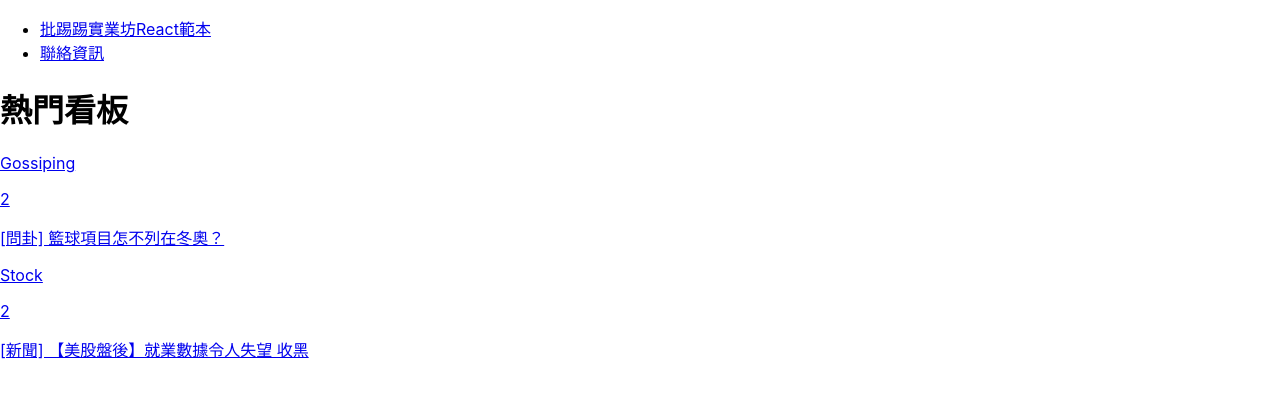
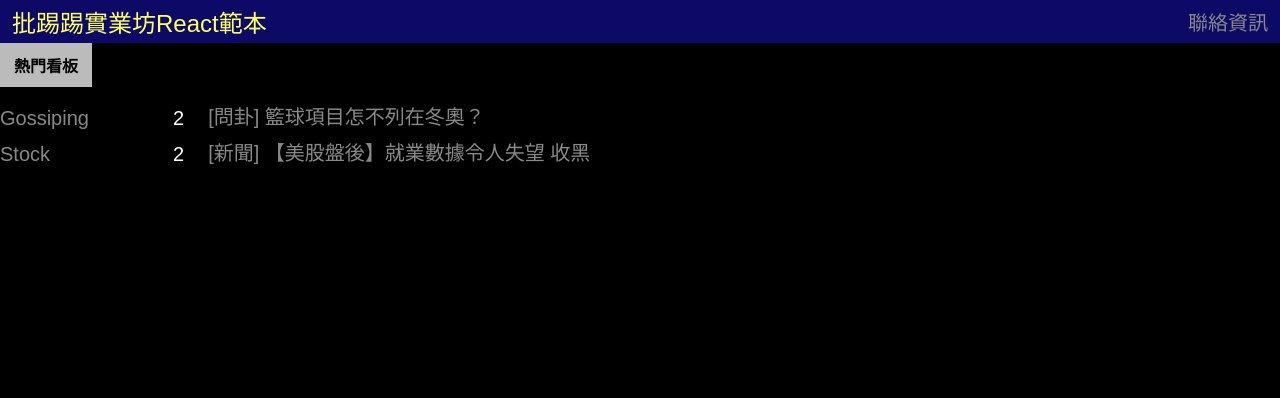
Before and after one commit to charlie-yen-rock/ptt-react-protfolio, a React (Create React App) app: page / in a window 1280 px wide. Shown: the top 398 px of the page. Built offline with nearby package versions, Linux system fonts and the light colour scheme.

Commit message:
write css App and Topic

```diff
--- a/src/App.css
+++ b/src/App.css
@@ -1,38 +1,65 @@
-.App {
-  text-align: center;
+* {
+	font-family: sans-serif;
+	font-size: 20px;
+	background-color: #000;
+	color: white;
+}
+.nav * {
+	background-color: #0c0a66;
+}
+.nav ul {
+	display: flex;
+	flex-direction: row;
+	justify-content: space-between;
+	align-items: center;
+	list-style-type: none;
+	padding: 4px 0;
+	margin: 0 auto;
+}
+.nav a {
+	text-decoration: none;
+	color: #888;
+	padding: 0 12px;
 }
 
-.App-logo {
-  height: 40vmin;
-  pointer-events: none;
+.nav #logo a {
+	color: #ffff66;
+	font-size: 24px;
 }
 
-@media (prefers-reduced-motion: no-preference) {
-  .App-logo {
-    animation: App-logo-spin infinite 20s linear;
-  }
+.topics h1 {
+	background-color: #bbb;
+	color: #000;
+	display: inline-block;
+	padding: 10px 14px;
+	margin-top: 0;
+	font-size: 16px;
 }
 
-.App-header {
-  background-color: #282c34;
-  min-height: 100vh;
-  display: flex;
-  flex-direction: column;
-  align-items: center;
-  justify-content: center;
-  font-size: calc(10px + 2vmin);
-  color: white;
+.titleGroup * {
+	text-decoration: none;
+	font-size: 20px;
+}
+.titleGroup {
+	padding-top: 16px;
+}
+.topic {
+	display: flex;
+	flex-direction: row;
+	align-items: end;
+	height: 36px;
 }
 
-.App-link {
-  color: #61dafb;
+.topic .topicName {
+	width: 173px;
+	color: #888;
+}
+.topic .number {
+	padding: 0 24px 0 0;
+	text-align: right;
+	color: white;
 }
 
-@keyframes App-logo-spin {
-  from {
-    transform: rotate(0deg);
-  }
-  to {
-    transform: rotate(360deg);
-  }
+.topic .title {
+	color: #888;
 }
--- a/src/app/App.js
+++ b/src/app/App.js
@@ -1,4 +1,4 @@
-//import "../App.css";
+import "../App.css";
 import Topics from "../features/topics/Topics";
 import Articles from "../features/articles/Articles";
 import { ArticleContent } from "../features/articles/ArticleContent";
@@ -9,8 +9,9 @@ function App() {
 	return (
 		<Router>
 			<div>
+				<div className="nav">
 					<ul>
-					<li>
+						<li id="logo">
 							<Link to="/">
 								批踢踢實業坊React範本
 							</Link>
@@ -21,7 +22,7 @@ function App() {
 							</Link>
 						</li>
 					</ul>
-
+				</div>
 				<Routes>
 					<Route
 						path="/"
@@ -59,7 +60,7 @@ function App() {
 
 function Contact() {
 	return (
-		<div>
+		<div className="contact">
 			<p>這是聯絡資訊</p>
 		</div>
 	);
--- a/src/features/topics/Topics.js
+++ b/src/features/topics/Topics.js
@@ -8,11 +8,19 @@ export default function Topics(props) {
 	return (
 		<div className="topics">
 			<h1>熱門看板</h1>
+			<div className="titleGroup">
 				{topics.map((topic, index) => (
-				<Link to={`/${topic.name}`} key={index}>
+					<Link
+						to={`/${topic.name}`}
+						key={index}
+					>
 						<div className="topic">
-						<p>{topic.name}</p>
-						<p>
+							<p className="topicName">
+								{
+									topic.name
+								}
+							</p>
+							<p className="number">
 								{
 									articles[
 										topic
@@ -21,7 +29,7 @@ export default function Topics(props) {
 										.length
 								}
 							</p>
-						<p>
+							<p className="title">
 								{
 									articles[
 										topic
@@ -41,5 +49,6 @@ export default function Topics(props) {
 					</Link>
 				))}
 			</div>
+		</div>
 	);
 }
```
Lines whose indentation alone changed are shown as unchanged.
